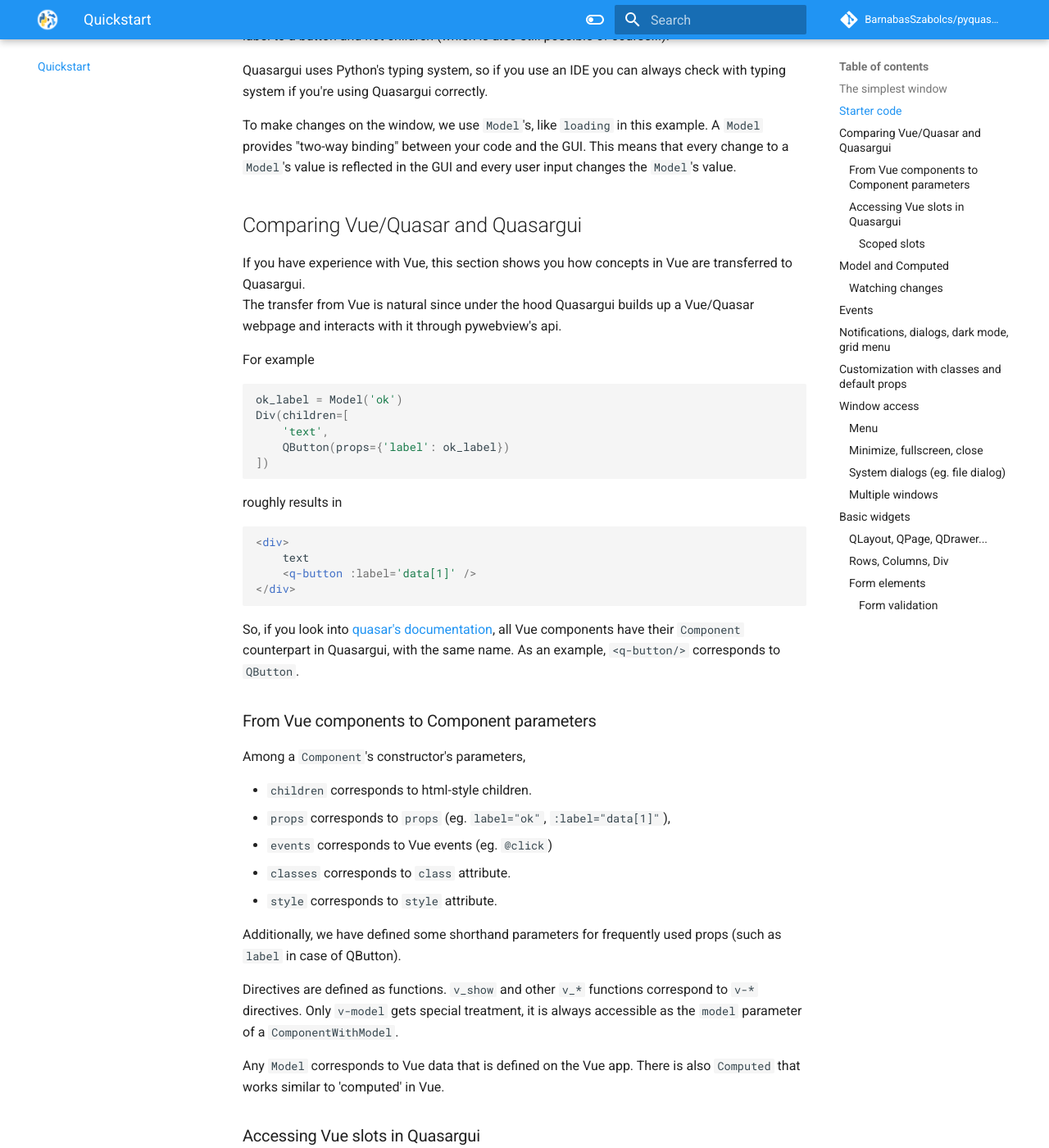
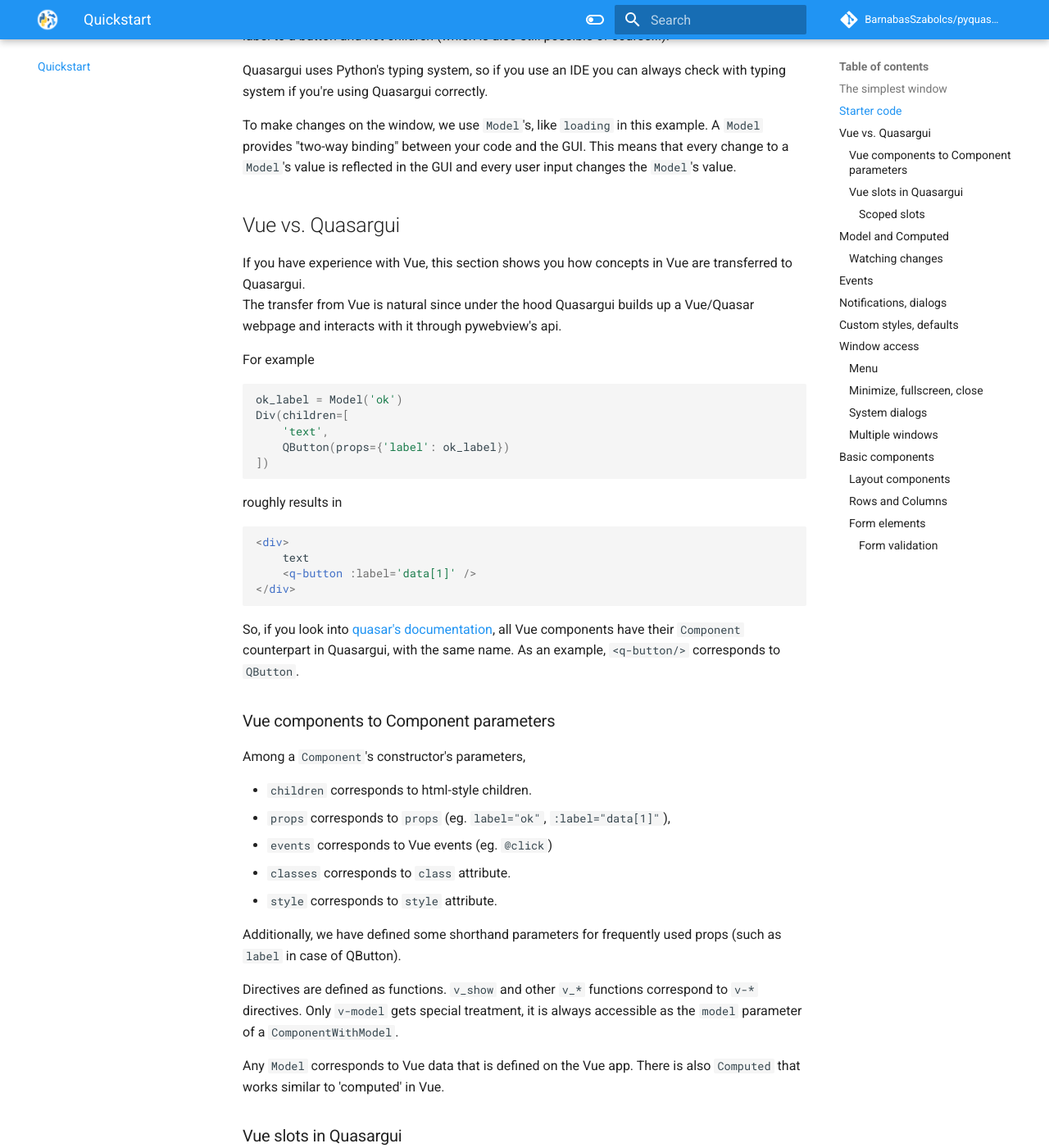
Before and after one commit to BarnabasSzabolcs/pyquasargui, an MkDocs documentation site: the page built from docs/quickstart.md, in a window 1280 px wide and 1400 px high, scrolled down 2057 px. Shown: the whole window at 82% size. Built offline with MkDocs 1.6.1 and Material for MkDocs 9.7.7, drawn with Linux system fonts in a browser that asks for light colours; comment, search, counter and statistics services are not loaded; some of the changed text lies outside the part shown.

Commit message:
improves titles

````diff
--- a/docs/quickstart.md
+++ b/docs/quickstart.md
@@ -81,7 +81,7 @@
 
 To make changes on the window, we use `Model`'s, like `loading` in this example. A `Model` provides "two-way binding" between your code and the GUI. This means that every change to a `Model`'s value is reflected in the GUI and every user input changes the `Model`'s value.
 
-## Comparing Vue/Quasar and Quasargui
+## Vue vs. Quasargui
 
 If you have experience with Vue, this section shows you how concepts in Vue are transferred to Quasargui.
 The transfer from Vue is natural since under the hood Quasargui builds up a Vue/Quasar webpage and interacts with it through pywebview's api.
@@ -104,7 +104,7 @@
 
 So, if you look into [quasar's documentation][quasardoc], all Vue components have their `Component` counterpart in Quasargui, with the same name. As an example, `<q-button/>` corresponds to `QButton`.
 
-### From Vue components to Component parameters
+### Vue components to Component parameters
 
 Among a `Component`'s constructor's parameters,
 
@@ -120,7 +120,7 @@
 
 Any `Model` corresponds to Vue data that is defined on the Vue app. There is also `Computed` that works similar to 'computed'  in Vue.
 
-### Accessing Vue slots in Quasargui
+### Vue slots in Quasargui
 
 In components, Vue's slots can be accessed as `Slot('slot-name', [...children...])`. Since `Slot` is a `Component`, it also has props, events, styles and classes.
 
@@ -335,7 +335,7 @@
     run(layout)
     ```
 
-## Notifications, dialogs, dark mode, grid menu
+## Notifications, dialogs
 
 Quasargui offers a range of notification and dialog options, wrapping [Quasar's plugins][quasardocplugins]. You can access most Quasar plugins via `your_component.api.plugins` or `your_model.api.plugins`.
 
@@ -502,7 +502,7 @@
 
 Note that not all plugins are wrapped (because many plugins do not make sense in a desktop app) and some plugins work a little bit different. Look up `QuasarPlugins` in the `Quasargui` code to see all the implemented plugins.
 
-## Customization with classes and default props
+## Custom styles, defaults
 
 Once you start working with Quasargui, you will probably want to create your own styling. Luckily, Quasar is pretty flexible, offers a range of [styling classes][quasardocclasses] (eg. `'q-mt-xl'` means margin top should be extra large) and `Q*` components have lots of props (eg. `QButton(props={'glossy': True})`).
 
@@ -601,17 +601,20 @@
 If you want to dynamically change the menu, you can do that using `Api`'s `set_menu()` command.
 
 ### Minimize, fullscreen, close
-### System dialogs (eg. file dialog)
+### System dialogs
+(eg. file dialog)
 ### Multiple windows
 
-## Basic widgets
+## Basic components
 
-### QLayout, QPage, QDrawer...
+
+### Layout components
+QLayout, QPage, QDrawer...
 
 TODO: describe these components - and the smart automatisms - and say that a QLayout can be used with only a QPage, too.
 
-### Rows, Columns, Div
-
+### Rows and Columns
+(... and Div)
 
 
 ### Form elements
````
